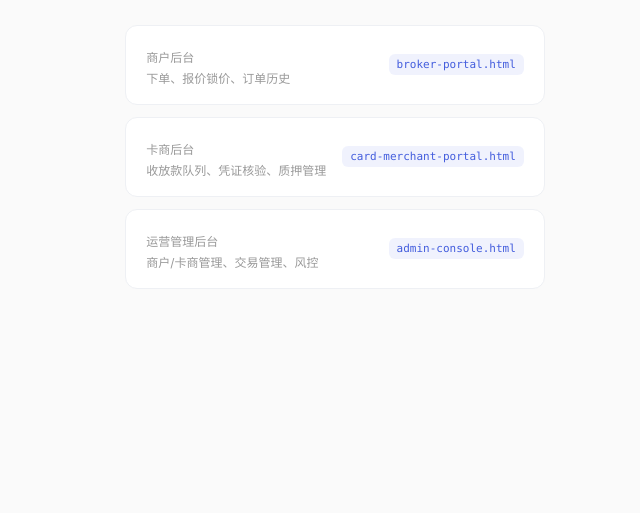
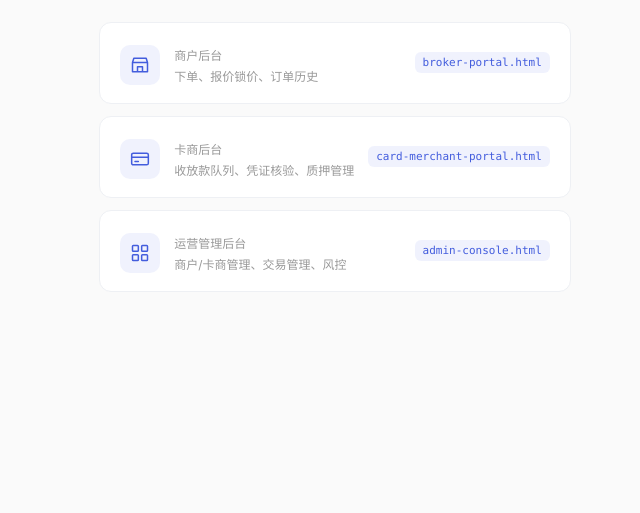
Before and after one commit to dollar3651314/demo-paypaz, a plain HTML site: page index.html in a window 1280 px wide. Shown: the part 287-800 px from the top of the page, without its empty margins (305-945 px from the left). Drawn offline with Linux system fonts and the light colour scheme.

Commit message:
Add an icon badge to each entry on the landing page
Co-Authored-By: Claude Sonnet 5 <noreply@anthropic.com>

```diff
--- a/index.html
+++ b/index.html
@@ -10,10 +10,13 @@
   h1{font-size:22px;font-weight:600;margin:0 0 8px;}
   p.desc{color:#999;font-size:13px;margin:0 0 28px;}
   ul{list-style:none;margin:0;padding:0;display:flex;flex-direction:column;gap:12px;}
-  a{display:flex;align-items:center;justify-content:space-between;gap:16px;padding:18px 20px;background:#fff;border:1px solid #eef0f4;border-radius:12px;text-decoration:none;color:#222;font-size:15px;font-weight:500;transition:all .15s;}
+  a{display:flex;align-items:center;gap:14px;padding:18px 20px;background:#fff;border:1px solid #eef0f4;border-radius:12px;text-decoration:none;color:#222;font-size:15px;font-weight:500;transition:all .15s;}
   a:hover{border-color:#435ddd;box-shadow:0 4px 14px #435ddd1a;}
+  a .t{flex:1;min-width:0;}
   a span{display:block;margin-top:4px;font-size:12px;color:#999;font-weight:400;}
   a code{flex:none;font-family:ui-monospace,SFMono-Regular,Menlo,Consolas,monospace;font-size:11px;color:#435ddd;background:#435ddd14;padding:4px 8px;border-radius:6px;}
+  .ico{flex:none;width:40px;height:40px;border-radius:10px;background:#435ddd14;display:flex;align-items:center;justify-content:center;}
+  .ico svg{width:20px;height:20px;stroke:#435ddd;fill:none;stroke-width:1.8;stroke-linecap:round;stroke-linejoin:round;}
 </style>
 </head>
 <body>
@@ -21,9 +24,15 @@
   <h1>PayPaz OTC 原型</h1>
   <p class="desc">卡商本地代收代付业务原型 · 三端入口</p>
   <ul>
-    <li><a href="/broker-portal"><span class="t">商户后台<span>下单、报价锁价、订单历史</span></span><code>broker-portal.html</code></a></li>
-    <li><a href="/card-merchant-portal"><span class="t">卡商后台<span>收放款队列、凭证核验、质押管理</span></span><code>card-merchant-portal.html</code></a></li>
-    <li><a href="/admin-console"><span class="t">运营管理后台<span>商户/卡商管理、交易管理、风控</span></span><code>admin-console.html</code></a></li>
+    <li><a href="/broker-portal">
+      <span class="ico"><svg viewBox="0 0 24 24"><path d="M3 9l1.6-5h14.8L21 9M3 9h18v11H3zM9 20v-6h6v6"/></svg></span>
+      <span class="t">商户后台<span>下单、报价锁价、订单历史</span></span><code>broker-portal.html</code></a></li>
+    <li><a href="/card-merchant-portal">
+      <span class="ico"><svg viewBox="0 0 24 24"><rect x="2" y="5" width="20" height="14" rx="2"/><path d="M2 10h20M6 15h4"/></svg></span>
+      <span class="t">卡商后台<span>收放款队列、凭证核验、质押管理</span></span><code>card-merchant-portal.html</code></a></li>
+    <li><a href="/admin-console">
+      <span class="ico"><svg viewBox="0 0 24 24"><rect x="3" y="3" width="7" height="7" rx="1"/><rect x="14" y="3" width="7" height="7" rx="1"/><rect x="3" y="14" width="7" height="7" rx="1"/><rect x="14" y="14" width="7" height="7" rx="1"/></svg></span>
+      <span class="t">运营管理后台<span>商户/卡商管理、交易管理、风控</span></span><code>admin-console.html</code></a></li>
   </ul>
 </div>
 </body>
```
